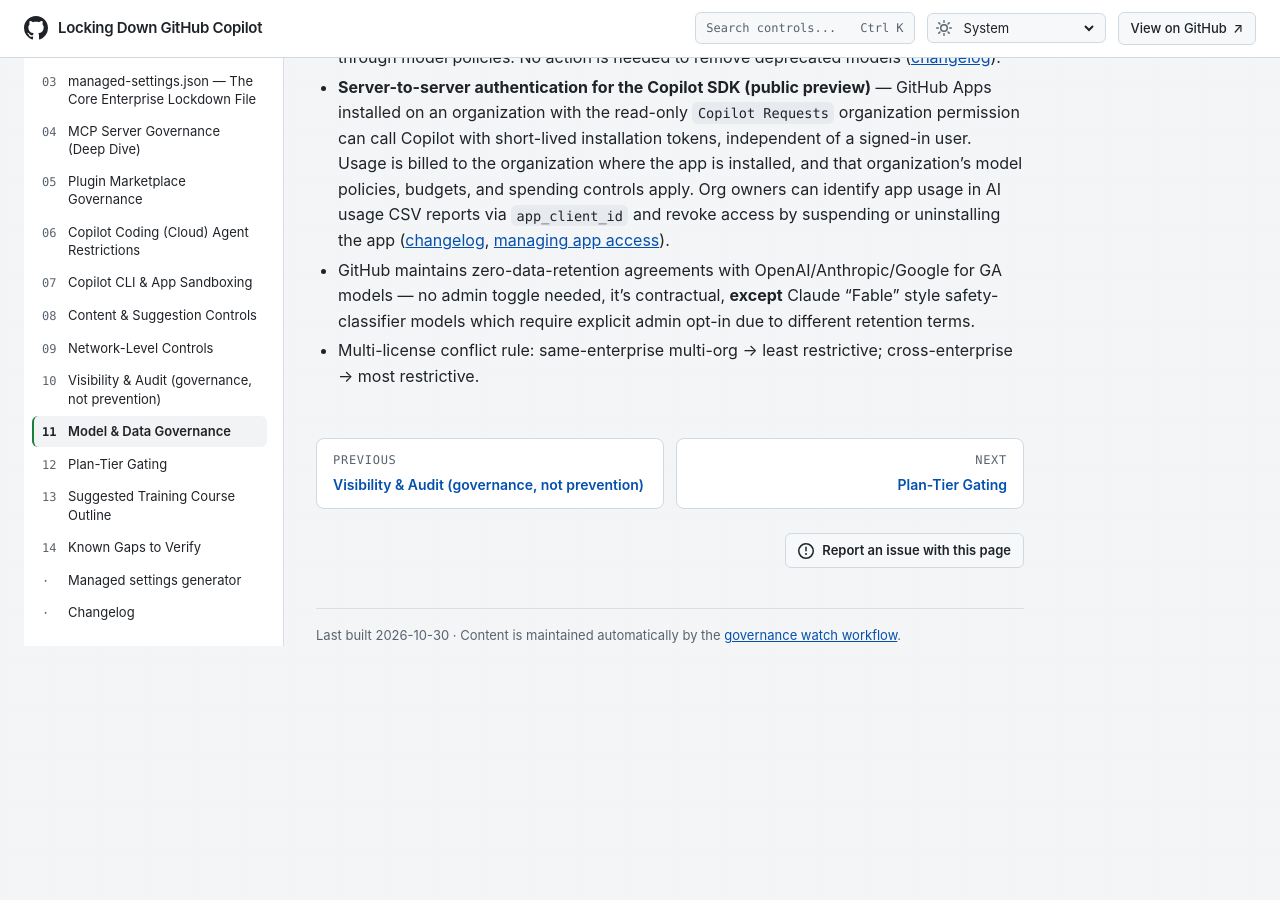
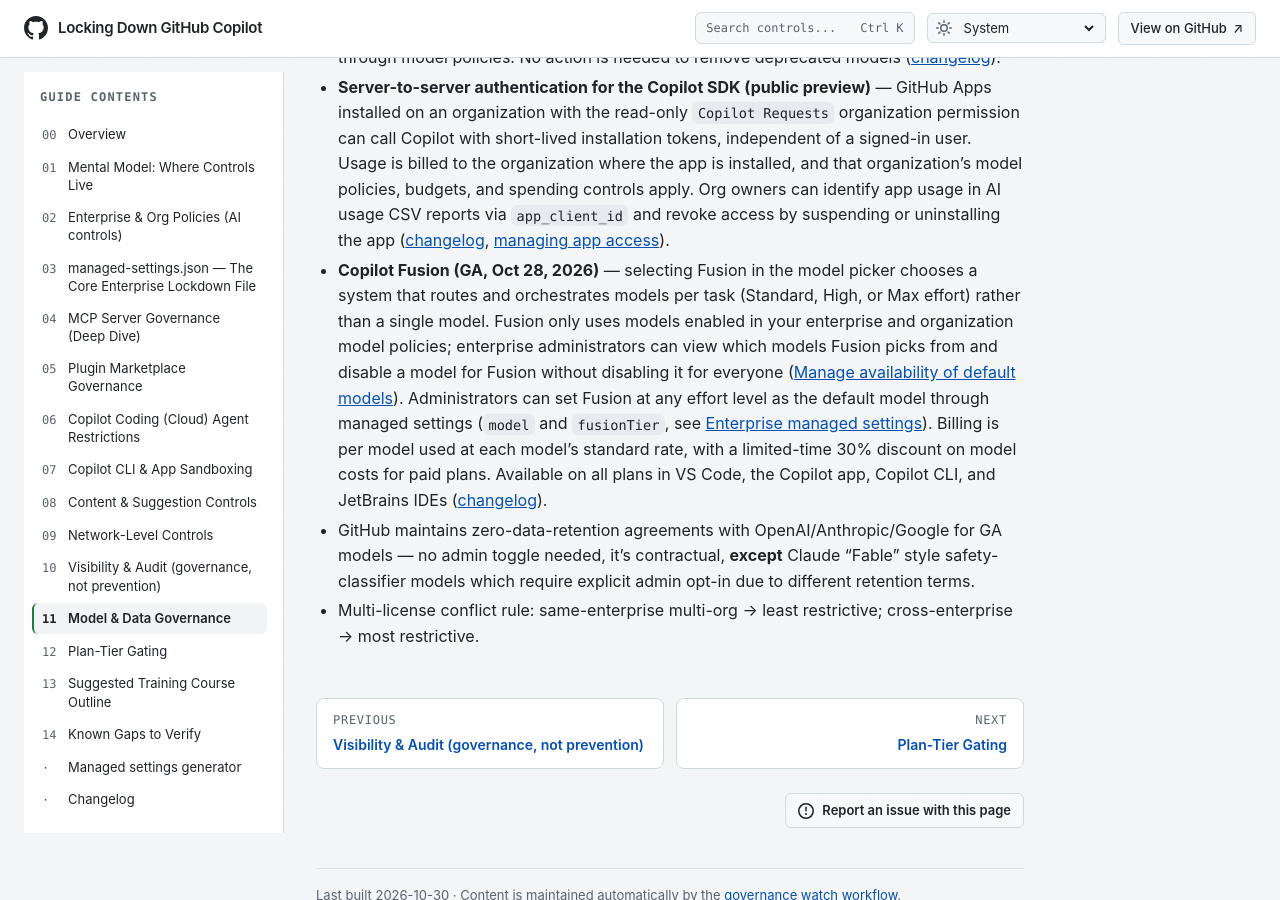
Before and after one commit to beardofedu/copilot-governance-training, a Jekyll site: the page built from docs/sections/model-data-governance.md, in a window 1280 px wide and 900 px high, scrolled down 683 px. Built offline with Jekyll 4.4.1, drawn with Linux system fonts in a browser that asks for light colours; before the commit the page ends 1393 px from its top, so only the background shows below that.

Commit message:
Update Copilot governance documentation

```diff
--- a/docs/_data/governance-watch-state.json
+++ b/docs/_data/governance-watch-state.json
@@ -2,7 +2,7 @@
   "sources": {
     "blog": {
       "reviewed_through": "2026-10-22",
-      "note": "GitHub Blog and changelog. Partially reviewed in the 2026-10-29 run (added the 2026-10-15 model deprecations and 2026-10-27 server-to-server auth; the 2026-10-28 plugin controls GA and Copilot Automations updates were added in later runs). Still pending detailed review: Copilot in Teams and Slack (2026-10-15, 2026-10-23), assisted permissions GA and GPT-6.1 Terra (2026-10-26), and the remaining 2026-10-28 Universe announcements (Fusion, etc.)."
+      "note": "GitHub Blog and changelog. Partially reviewed in the 2026-10-29 run (added the 2026-10-15 model deprecations and 2026-10-27 server-to-server auth; the 2026-10-28 plugin controls GA and Copilot Automations updates were added in later runs). Still pending detailed review: Copilot in Teams and Slack (2026-10-15, 2026-10-23), assisted permissions GA and GPT-6.1 Terra (2026-10-26), and the remaining 2026-10-28 Universe announcements other than Fusion (added 2026-10-30)."
     },
     "docs": {
       "reviewed_through": "2026-10-21",
--- a/docs/sections/model-data-governance.md
+++ b/docs/sections/model-data-governance.md
@@ -15,5 +15,6 @@ last_reviewed: 2026-10-29
 - **Model policy REST API (GA)** — `GET`/`PATCH` endpoints manage Copilot model policies at four levels: enterprise (`/enterprises/{enterprise}/copilot/model-policies`), enterprise teams (`/enterprises/{enterprise}/teams/{team_slug}/copilot/model-policies`), enterprise apps (`/enterprises/{enterprise}/copilot/apps/model-policies`), and organization (`/orgs/{org}/copilot/model-policies`). Enterprise policies can delegate model control to organizations (organization mode) or to teams and apps (enterprise teams mode) ([changelog](https://github.blog/changelog/2026-10-19-copilot-model-policy-api-for-enterprise-orgs-and-teams/)).
 - **Scheduled model deprecations (2026-11-16)** — Claude Opus 4.8 (suggested alternative Claude Opus 5.5; remains available to individual subscribers on annual plans), Claude Opus 5 (Claude Opus 5.5), and GPT-5.6 Terra (GPT-6.1 Sol or GPT-6 Luna) are removed from all Copilot experiences. Under default model enablement the alternatives are enabled automatically for Copilot Business and Enterprise unless an admin turned off the global default or explicitly disabled the model; if the global default is off, enable the alternatives through model policies. No action is needed to remove deprecated models ([changelog](https://github.blog/changelog/2026-10-15-upcoming-deprecation-of-selected-github-copilot-models-in-mid-november/)).
 - **Server-to-server authentication for the Copilot SDK (public preview)** — GitHub Apps installed on an organization with the read-only `Copilot Requests` organization permission can call Copilot with short-lived installation tokens, independent of a signed-in user. Usage is billed to the organization where the app is installed, and that organization's model policies, budgets, and spending controls apply. Org owners can identify app usage in AI usage CSV reports via `app_client_id` and revoke access by suspending or uninstalling the app ([changelog](https://github.blog/changelog/2026-10-27-github-copilot-supports-server-to-server-authentication/), [managing app access](https://docs.github.com/en/copilot/how-tos/administer-copilot/manage-for-organization/manage-app-copilot-access)).
+- **Copilot Fusion (GA, Oct 28, 2026)** — selecting Fusion in the model picker chooses a system that routes and orchestrates models per task (Standard, High, or Max effort) rather than a single model. Fusion only uses models enabled in your enterprise and organization model policies; enterprise administrators can view which models Fusion picks from and disable a model for Fusion without disabling it for everyone ([Manage availability of default models](https://docs.github.com/copilot/how-tos/administer-copilot/manage-for-enterprise/manage-availability-of-default-models#configuring-models-available-for-copilot-fusion)). Administrators can set Fusion at any effort level as the default model through managed settings (`model` and `fusionTier`, see [Enterprise managed settings](https://docs.github.com/copilot/reference/enterprise-administrators/enterprise-managed-settings#fusiontier)). Billing is per model used at each model's standard rate, with a limited-time 30% discount on model costs for paid plans. Available on all plans in VS Code, the Copilot app, Copilot CLI, and JetBrains IDEs ([changelog](https://github.blog/changelog/2026-10-28-route-and-orchestrate-models-with-github-copilot-fusion)).
 - GitHub maintains zero-data-retention agreements with OpenAI/Anthropic/Google for GA models — no admin toggle needed, it's contractual, **except** Claude "Fable" style safety-classifier models which require explicit admin opt-in due to different retention terms.
 - Multi-license conflict rule: same-enterprise multi-org → least restrictive; cross-enterprise → most restrictive.
```
Also changed, not shown: docs/CHANGELOG.md.
